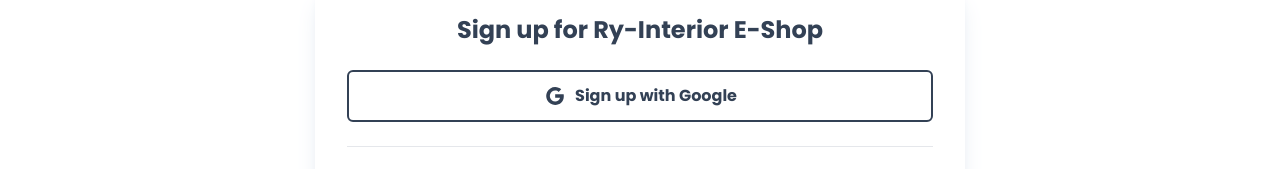
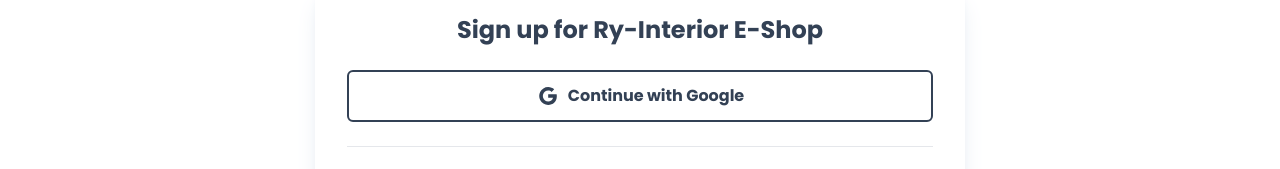
Before and after one commit to Francisomondi/Ry-Web-Shop, a Next.js app: page /register in a window 1280 px wide. Shown: the part 189-358 px from the top of the page. Built offline with nearby package versions, Linux system fonts and the light colour scheme; no server answers; a web font is replaced by a local one.

Commit message:
login with google

```diff
--- a/app/login/LoginForm.tsx
+++ b/app/login/LoginForm.tsx
@@ -69,7 +69,9 @@
         outline
         label="Continue with Google"
         icon={AiOutlineGoogle}
-        onClick={()=>{}}
+        onClick={()=>{
+            signIn("google")
+        }}
         />
         <hr className="bg-slate-300 w-full h-px"/>
 
--- a/app/register/RegisterForm.tsx
+++ b/app/register/RegisterForm.tsx
@@ -77,9 +77,11 @@
         <Heading title="Sign up for Ry-Interior E-Shop"/>
         <Button
         outline
-        label="Sign up with Google"
+        label="Continue with Google"
         icon={AiOutlineGoogle}
-        onClick={()=>{}}
+        onClick={()=>{
+            signIn("google")
+        }}
         />
         <hr className="bg-slate-300 w-full h-px"/>
         <Input
```
Also changed, not shown: 1 other file (tests, documents, lock files or other folders).
